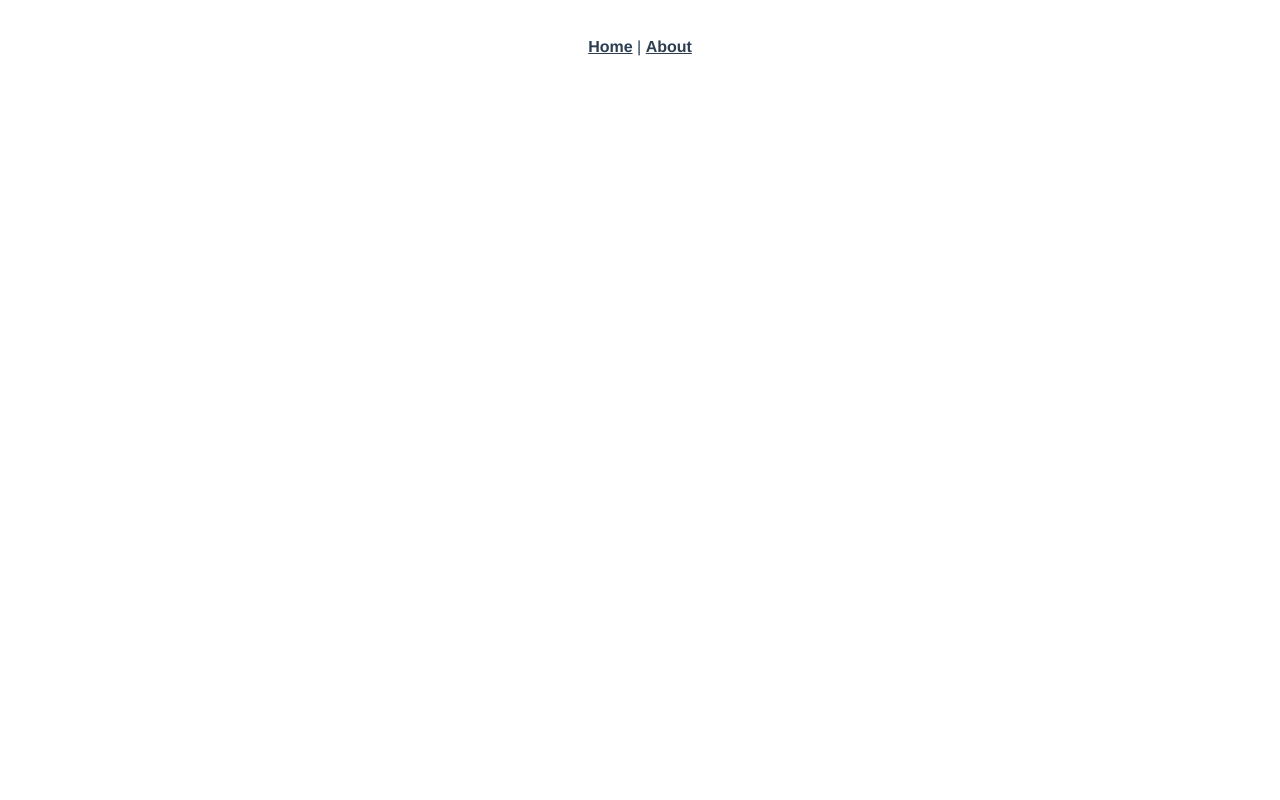
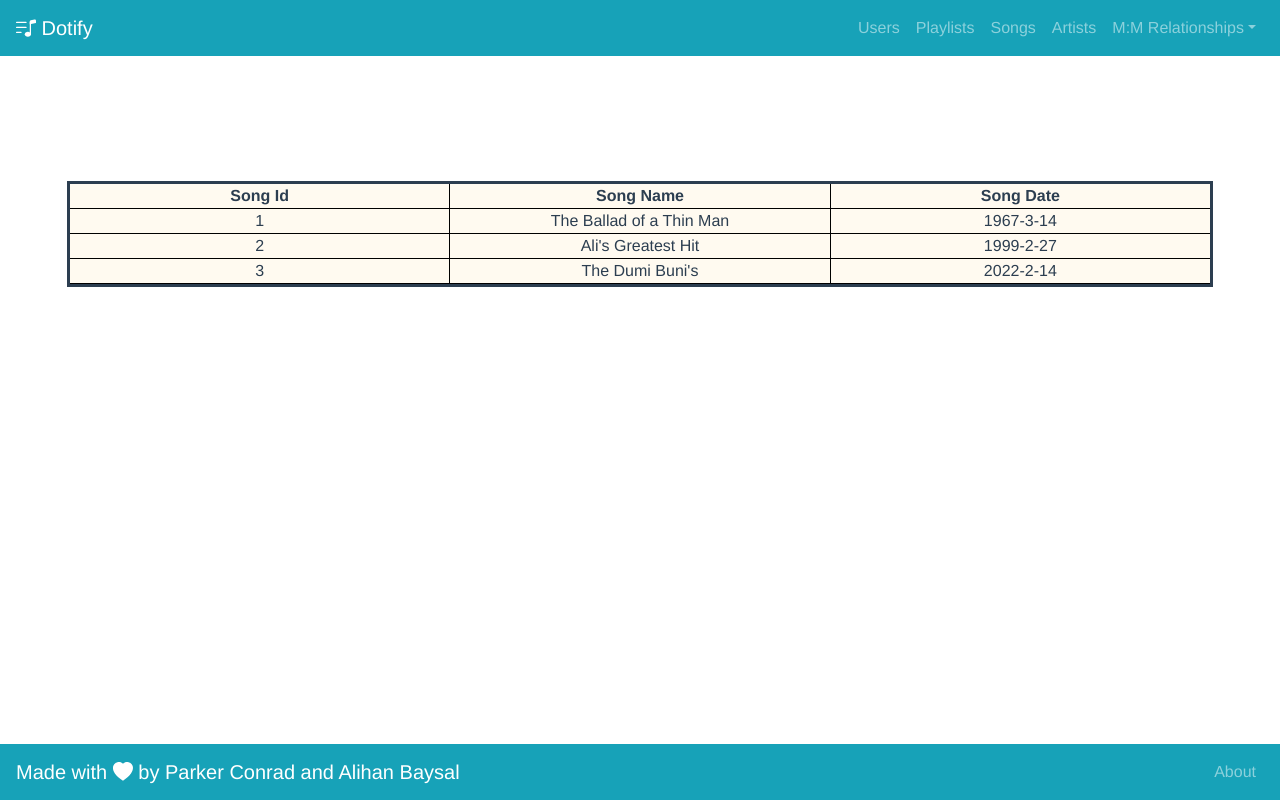
Before and after one commit to parkercon/dotify, a Vue app: page /songs in a window 1280 px wide. Built offline with nearby package versions, Linux system fonts and the light colour scheme.

Commit message:
Initial Commit

```diff
--- a/babel.config.js
+++ b/babel.config.js
@@ -1,5 +1,5 @@
 module.exports = {
-  presets: [
-    '@vue/cli-plugin-babel/preset'
+  "presets": [
+    "@vue/cli-plugin-babel/preset"
   ]
 }
--- a/src/App.vue
+++ b/src/App.vue
@@ -1,10 +1,33 @@
 <template>
   <div id="app">
-    <div id="nav">
-      <router-link to="/">Home</router-link> |
-      <router-link to="/about">About</router-link>
-    </div>
-    <router-view/>
+    <b-navbar toggleable="lg" type="dark" variant="info">
+        <b-navbar-brand href="/"><b-icon icon="music-note-list"></b-icon> Dotify</b-navbar-brand>
+
+        <b-navbar-toggle target="nav-collapse"></b-navbar-toggle>
+
+        <b-collapse id="nav-collapse" is-nav>
+
+          <!-- Right aligned nav items -->
+          <b-navbar-nav class="ml-auto">
+            <b-nav-item href="#">Users</b-nav-item>
+            <b-nav-item href="#">Playlists</b-nav-item>
+            <b-nav-item href="/songs">Songs</b-nav-item>
+            <b-nav-item href="#">Artists</b-nav-item>
+            <b-nav-item-dropdown text="M:M Relationships" right>
+              <b-dropdown-item href="#">Playlists & Songs</b-dropdown-item>
+              <b-dropdown-item href="#">Artists & Songs</b-dropdown-item>
+            </b-nav-item-dropdown>
+          </b-navbar-nav>
+        </b-collapse>
+      </b-navbar>
+      <router-view/>
+
+  <b-navbar fixed="bottom" toggleable="lg" type="dark" variant="info">
+    <b-navbar-brand>Made with <b-icon icon="heart-fill"></b-icon> by Parker Conrad and Alihan Baysal</b-navbar-brand>
+    <b-navbar-nav class="ml-auto">
+      <b-nav-item href="#">About</b-nav-item>
+    </b-navbar-nav>
+  </b-navbar>
   </div>
 </template>
 
--- a/src/components/HelloWorld.vue
+++ /dev/null
@@ -1,60 +0,0 @@
-<template>
-  <div class="hello">
-    <h1>{{ msg }}</h1>
-    <p>
-      For a guide and recipes on how to configure / customize this project,<br>
-      check out the
-      <a href="https://cli.vuejs.org" target="_blank" rel="noopener">vue-cli documentation</a>.
-    </p>
-    <h3>Installed CLI Plugins</h3>
-    <ul>
-      <li><a href="https://github.com/vuejs/vue-cli/tree/dev/packages/%40vue/cli-plugin-babel" target="_blank" rel="noopener">babel</a></li>
-      <li><a href="https://github.com/vuejs/vue-cli/tree/dev/packages/%40vue/cli-plugin-router" target="_blank" rel="noopener">router</a></li>
-      <li><a href="https://github.com/vuejs/vue-cli/tree/dev/packages/%40vue/cli-plugin-vuex" target="_blank" rel="noopener">vuex</a></li>
-      <li><a href="https://github.com/vuejs/vue-cli/tree/dev/packages/%40vue/cli-plugin-eslint" target="_blank" rel="noopener">eslint</a></li>
-    </ul>
-    <h3>Essential Links</h3>
-    <ul>
-      <li><a href="https://vuejs.org" target="_blank" rel="noopener">Core Docs</a></li>
-      <li><a href="https://forum.vuejs.org" target="_blank" rel="noopener">Forum</a></li>
-      <li><a href="https://chat.vuejs.org" target="_blank" rel="noopener">Community Chat</a></li>
-      <li><a href="https://twitter.com/vuejs" target="_blank" rel="noopener">Twitter</a></li>
-      <li><a href="https://news.vuejs.org" target="_blank" rel="noopener">News</a></li>
-    </ul>
-    <h3>Ecosystem</h3>
-    <ul>
-      <li><a href="https://router.vuejs.org" target="_blank" rel="noopener">vue-router</a></li>
-      <li><a href="https://vuex.vuejs.org" target="_blank" rel="noopener">vuex</a></li>
-      <li><a href="https://github.com/vuejs/vue-devtools#vue-devtools" target="_blank" rel="noopener">vue-devtools</a></li>
-      <li><a href="https://vue-loader.vuejs.org" target="_blank" rel="noopener">vue-loader</a></li>
-      <li><a href="https://github.com/vuejs/awesome-vue" target="_blank" rel="noopener">awesome-vue</a></li>
-    </ul>
-  </div>
-</template>
-
-<script>
-export default {
-  name: 'HelloWorld',
-  props: {
-    msg: String
-  }
-}
-</script>
-
-<!-- Add "scoped" attribute to limit CSS to this component only -->
-<style scoped>
-h3 {
-  margin: 40px 0 0;
-}
-ul {
-  list-style-type: none;
-  padding: 0;
-}
-li {
-  display: inline-block;
-  margin: 0 10px;
-}
-a {
-  color: #42b983;
-}
-</style>
--- /dev/null
+++ b/src/data/mockData.json
@@ -0,0 +1,19 @@
+{
+  "Songs": [
+    {
+      "songId": 1,
+      "songName": "The Ballad of a Thin Man",
+      "songDate": "1967-3-14"
+    },
+    {
+      "songId": 2,
+      "songName": "Ali's Greatest Hit",
+      "songDate": "1999-2-27"
+    },
+    {
+      "songId": 3,
+      "songName": "The Dumi Buni's",
+      "songDate": "2022-2-14"
+    }
+  ]
+}
--- a/src/main.js
+++ b/src/main.js
@@ -1,9 +1,15 @@
+import '@babel/polyfill'
+import 'mutationobserver-shim'
 import Vue from 'vue'
+import './plugins/bootstrap-vue'
 import App from './App.vue'
 import router from './router'
 import store from './store'
+import VueCompositionApi from '@vue/composition-api'
 
 Vue.config.productionTip = false
+Vue.use((VueCompositionApi))
+
 
 new Vue({
   router,
--- a/src/router/index.js
+++ b/src/router/index.js
@@ -1,6 +1,7 @@
 import Vue from 'vue'
 import VueRouter from 'vue-router'
 import Home from '../views/Home.vue'
+import Songs from '../views/Songs.vue'
 
 Vue.use(VueRouter)
 
@@ -17,6 +18,11 @@ const routes = [
     // this generates a separate chunk (about.[hash].js) for this route
     // which is lazy-loaded when the route is visited.
     component: () => import(/* webpackChunkName: "about" */ '../views/About.vue')
+  },
+  {
+    path: '/songs',
+    name: 'Songs',
+    component: Songs
   }
 ]
 
--- a/src/store/index.js
+++ b/src/store/index.js
@@ -11,5 +11,8 @@ export default new Vuex.Store({
   actions: {
   },
   modules: {
+  },
+  getters: {
+
   }
 })
--- a/src/views/Home.vue
+++ b/src/views/Home.vue
@@ -1,18 +1,18 @@
 <template>
   <div class="home">
-    <img alt="Vue logo" src="../assets/logo.png">
-    <HelloWorld msg="Welcome to Your Vue.js App"/>
+    <b-jumbotron style="margin-top: 10%;" bg-variant="transparent" header="Weclome to Dotify" lead="A New Way to Rock Out">
+      <p>Come join the Revolution</p>
+      <b-button variant="primary" href="#">Get Started</b-button>
+    </b-jumbotron>
   </div>
 </template>
 
 <script>
 // @ is an alias to /src
-import HelloWorld from '@/components/HelloWorld.vue'
 
 export default {
   name: 'Home',
   components: {
-    HelloWorld
   }
 }
 </script>
--- /dev/null
+++ b/src/views/Songs.vue
@@ -0,0 +1,30 @@
+<template>
+<b-container class="bv-example-row" style="margin-top: 10%; background-color:floralwhite; outline:solid">
+  <b-row style="border-bottom: 1px solid black;">
+    <b-col style="font-weight:bold; border-right:1px solid black">Song Id</b-col>
+    <b-col style="font-weight:bold; border-right:1px solid black">Song Name</b-col>
+    <b-col style="font-weight:bold;">Song Date</b-col>
+  </b-row>
+  <b-row style="border-bottom: 1px solid black;" v-for="song in songs" :key="song.id">
+    <b-col style="border-right:1px solid black">{{song.songId}}</b-col>
+    <b-col style="border-right:1px solid black">{{song.songName}}</b-col>
+    <b-col>{{song.songDate}}</b-col>
+  </b-row>
+</b-container>
+</template>
+
+<script>
+import mockData from '../data/mockData.json'
+export default {
+  name: 'Songs',
+  setup () {
+    return {
+      songs: mockData.Songs
+    }
+  }
+}
+</script>
+
+<style>
+
+</style>
```
Also changed, not shown: package.json (+11 -0 lines), src/plugins/bootstrap-vue.js (added, +8 -0 lines), 1 other file (tests, documents, lock files or other folders).
